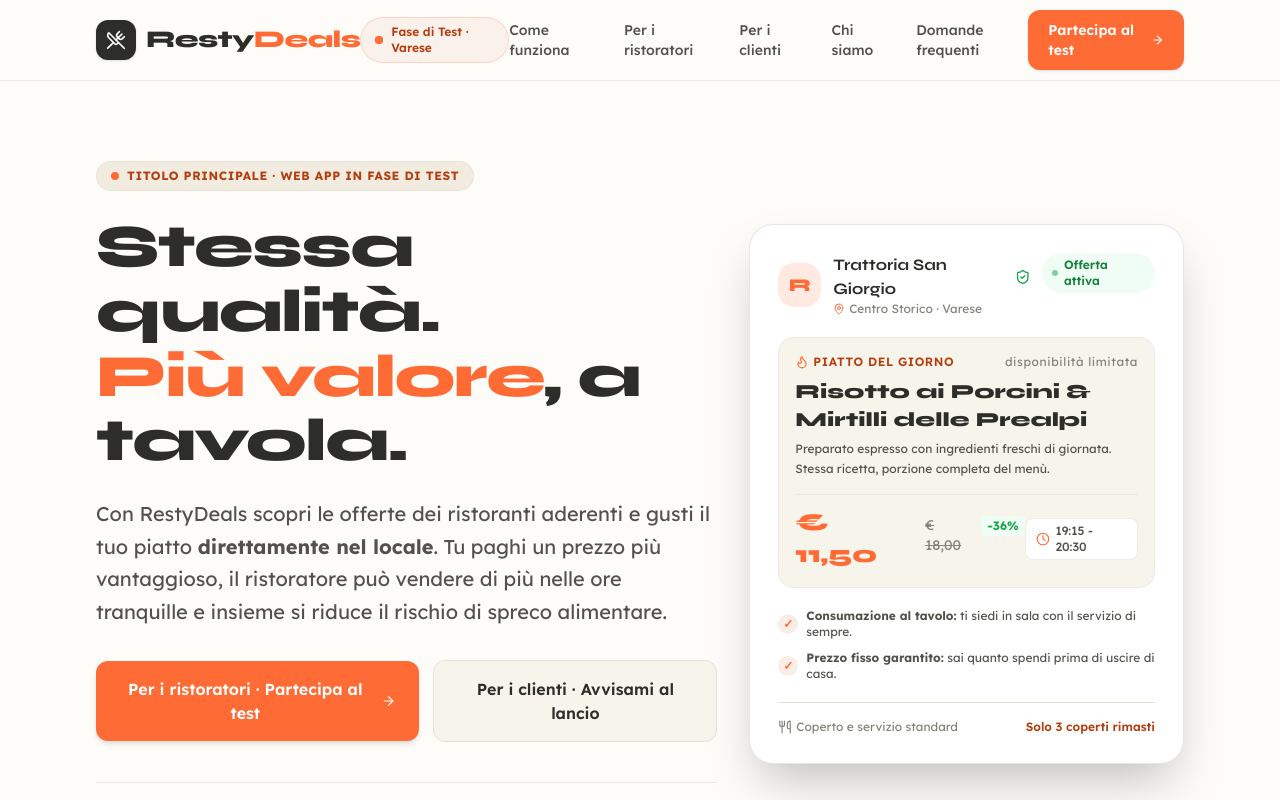
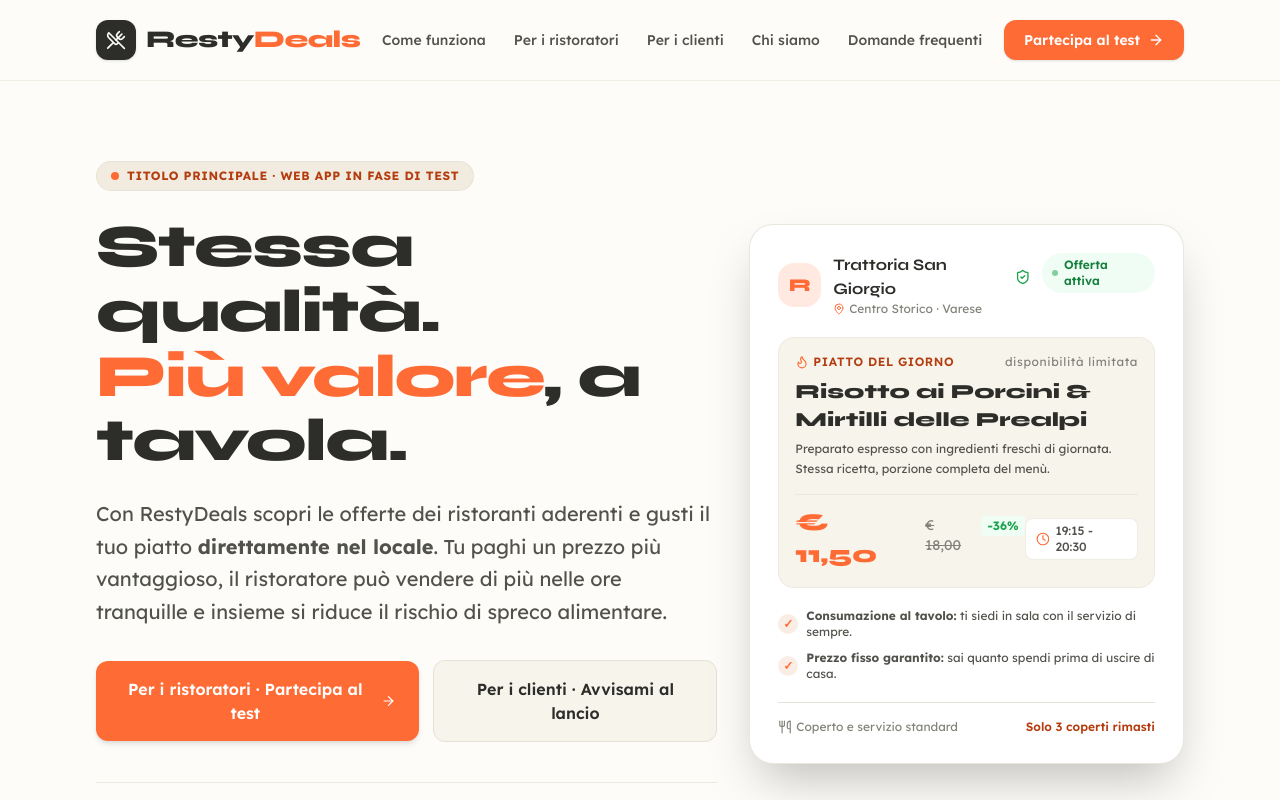
Before and after one commit to restydealsmanaging/landing, a Next.js app: page / in a window 1280 px wide. Shown: the top 800 px of the page. Built offline with nearby package versions, Linux system fonts and the light colour scheme.

Commit message:
fix(navbar): remove 'Fase di Test · Varese' pill badge

```diff
--- a/src/components/Navbar.tsx
+++ b/src/components/Navbar.tsx
@@ -1,7 +1,7 @@
 "use client";
 
 import { useState } from "react";
-import { UtensilsCrossed, Menu, X, ArrowRight, Sparkles } from "lucide-react";
+import { UtensilsCrossed, Menu, X, ArrowRight } from "lucide-react";
 
 export default function Navbar() {
   const [mobileMenuOpen, setMobileMenuOpen] = useState(false);
@@ -20,15 +20,6 @@ export default function Navbar() {
             </span>
           </div>
         </a>
-
-        {/* Status Pill Desktop */}
-        <div className="hidden lg:flex items-center gap-2 px-3.5 py-1.5 rounded-full bg-resty-peach/70 border border-resty-orange/20 text-xs font-semibold text-resty-orange-dark">
-          <span className="relative flex h-2 w-2">
-            <span className="animate-ping absolute inline-flex h-full w-full rounded-full bg-resty-orange opacity-75"></span>
-            <span className="relative inline-flex rounded-full h-2 w-2 bg-resty-orange"></span>
-          </span>
-          <span>Fase di Test · Varese</span>
-        </div>
 
         {/* Desktop Links */}
         <nav className="hidden md:flex items-center gap-7 text-sm font-medium text-resty-stone-light">
@@ -88,10 +79,6 @@ export default function Navbar() {
       {/* Mobile Drawer */}
       {mobileMenuOpen && (
         <div className="md:hidden border-b border-resty-stone-border bg-resty-ivory px-4 pt-3 pb-6 flex flex-col gap-4 animate-in slide-in-from-top-2 duration-200">
-          <div className="flex items-center gap-2 px-3 py-1.5 rounded-lg bg-resty-peach/70 text-xs font-semibold text-resty-orange-dark w-fit">
-            <Sparkles className="w-3.5 h-3.5 text-resty-orange" />
-            <span>Fase di Test Beta · Provincia di Varese</span>
-          </div>
           <nav className="flex flex-col gap-3 text-base font-medium text-resty-stone pt-2">
             <a
               href="#come-funziona"
```
